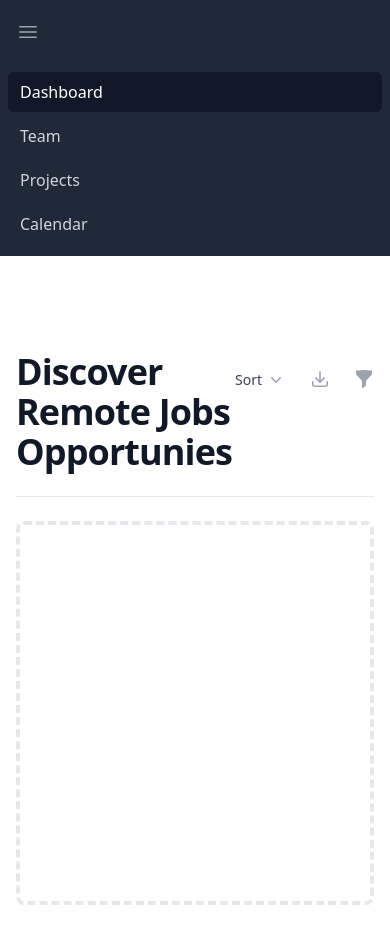
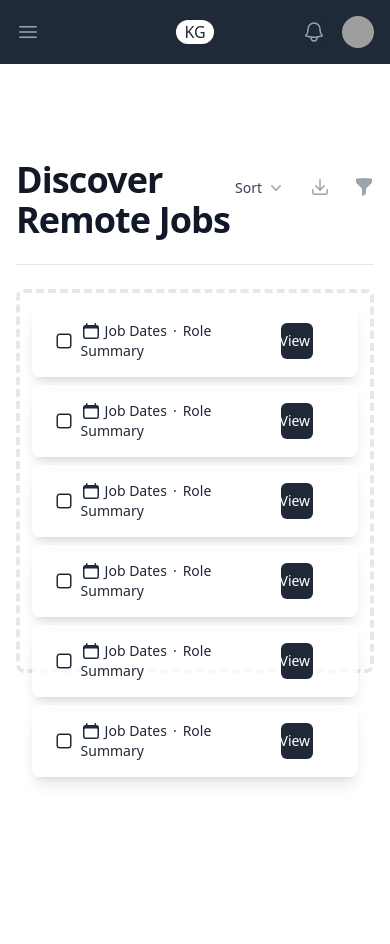
Before and after one commit to alexmochu/jobs-web, a React (Vite) app: page / in a window 390 px wide. Shown: the top 944 px of the page. After the commit the page ends 844 px from the top, so only its background shows below. Built offline with nearby package versions, Linux system fonts and the light colour scheme; grey boxes are pictures that could not be loaded.

Commit message:
setup react query

```diff
--- a/src/App.tsx
+++ b/src/App.tsx
@@ -1,7 +1,7 @@
 import { Fragment, useState } from 'react'
-import { Dialog, Disclosure, Menu, Transition } from '@headlessui/react'
-import { XMarkIcon } from '@heroicons/react/24/outline'
-import { ChevronDownIcon, FunnelIcon, MinusIcon, PlusIcon, Squares2X2Icon, ArrowDownTrayIcon } from '@heroicons/react/20/solid'
+import { Dialog, Disclosure, Menu, Transition, RadioGroup } from '@headlessui/react'
+import { ChevronDownIcon, FunnelIcon, MinusIcon, PlusIcon, Squares2X2Icon, ArrowDownTrayIcon, ArrowTopRightOnSquareIcon, CalendarIcon } from '@heroicons/react/20/solid'
+import { Bars3Icon, BellIcon, XMarkIcon, StopIcon } from '@heroicons/react/24/outline'
 
 import axios from 'axios'
 
@@ -10,6 +10,13 @@ import './App.css'
 const sortOptions = [
   { name: 'Newest', href: '#', current: false },
   { name: 'Oldest', href: '#', current: false },
+]
+
+const navigation = [
+  { name: 'Jobs', href: '#', current: true },
+  { name: 'Employers', href: '#', current: false },
+  // { name: 'Pricing', href: '#', current: false },
+    { name: 'FAQs', href: '#', current: false },
 ]
 
 const filters = [
@@ -46,7 +53,7 @@ const filters = [
   },
     {
     id: 'filter',
-    name: 'Dont Include',
+    name: 'Filter Out',
     options: [
       { value: 'senior', label: 'Senior', checked: false },
       { value: 'junior', label: 'Junior', checked: false },
@@ -57,11 +64,53 @@ const filters = [
   },
 ]
 
+const plans = [
+  {
+    name: 'Startup',
+    ram: '12GB',
+    cpus: '6 CPUs',
+    disk: '160 GB SSD disk',
+  },
+  {
+    name: 'Business',
+    ram: '16GB',
+    cpus: '8 CPUs',
+    disk: '512 GB SSD disk',
+  },
+  {
+    name: 'Enterprise',
+    ram: '32GB',
+    cpus: '12 CPUs',
+    disk: '1024 GB SSD disk',
+  },
+    {
+    name: 'Startup',
+    ram: '12GB',
+    cpus: '6 CPUs',
+    disk: '160 GB SSD disk',
+  },
+  {
+    name: 'Business',
+    ram: '16GB',
+    cpus: '8 CPUs',
+    disk: '512 GB SSD disk',
+  },
+  {
+    name: 'Enterprise',
+    ram: '32GB',
+    cpus: '12 CPUs',
+    disk: '1024 GB SSD disk',
+  },
+]
+
 function classNames(...classes) {
   return classes.filter(Boolean).join(' ')
 }
 
 function App() {
+
+  const [selected, setSelected] = useState(plans[0])
+
   const [modifiedData, setModifiedData] = useState({
     roles: '',
     speciality: 'react',
@@ -108,70 +157,133 @@ function App() {
 
   return (
     <Fragment>
-      <nav className="bg-gray-800">
+    <Disclosure as="nav" className="bg-gray-800">
+      {({ open }) => (
+        <>
           <div className="mx-auto max-w-7xl px-2 sm:px-6 lg:px-8">
             <div className="relative flex h-16 items-center justify-between">
               <div className="absolute inset-y-0 left-0 flex items-center sm:hidden">
-        <button type="button" className="inline-flex items-center justify-center rounded-md p-2 text-gray-400 hover:bg-gray-700 hover:text-white focus:outline-none focus:ring-2 focus:ring-inset focus:ring-white" aria-controls="mobile-menu" aria-expanded="false">
+                {/* Mobile menu button*/}
+                <Disclosure.Button className="inline-flex items-center justify-center rounded-md p-2 text-gray-400 hover:bg-gray-700 hover:text-white focus:outline-none focus:ring-2 focus:ring-inset focus:ring-white">
                   <span className="sr-only">Open main menu</span>
-          <svg className="block h-6 w-6" xmlns="http://www.w3.org/2000/svg" fill="none" viewBox="0 0 24 24" stroke-width="1.5" stroke="currentColor" aria-hidden="true">
-            <path stroke-linecap="round" stroke-linejoin="round" d="M3.75 6.75h16.5M3.75 12h16.5m-16.5 5.25h16.5" />
-          </svg>
-          <svg className="hidden h-6 w-6" xmlns="http://www.w3.org/2000/svg" fill="none" viewBox="0 0 24 24" stroke-width="1.5" stroke="currentColor" aria-hidden="true">
-            <path stroke-linecap="round" stroke-linejoin="round" d="M6 18L18 6M6 6l12 12" />
-          </svg>
-        </button>
+                  {open ? (
+                    <XMarkIcon className="block h-6 w-6" aria-hidden="true" />
+                  ) : (
+                    <Bars3Icon className="block h-6 w-6" aria-hidden="true" />
+                  )}
+                </Disclosure.Button>
               </div>
               <div className="flex flex-1 items-center justify-center sm:items-stretch sm:justify-start">
+                <div className="flex flex-shrink-0 items-center bg-white text-gray-800 px-2 rounded-full">
+                  KG
+                </div>
                 <div className="hidden sm:ml-6 sm:block">
                   <div className="flex space-x-4">
-            <a href="#" className="bg-gray-900 text-white px-3 py-2 rounded-md text-sm font-medium" aria-current="page">Job Seekers</a>
-
-            <a href="#" className="text-gray-300 hover:bg-gray-700 hover:text-white px-3 py-2 rounded-md text-sm font-medium">Hire Jobers</a>
-
-            <a href="#" className="text-gray-300 hover:bg-gray-700 hover:text-white px-3 py-2 rounded-md text-sm font-medium">Pricing</a>
-
+                    {navigation.map((item) => (
+                      <a
+                        key={item.name}
+                        href={item.href}
+                        className={classNames(
+                          item.current ? 'bg-gray-900 text-white' : 'text-gray-300 hover:bg-gray-700 hover:text-white',
+                          'px-3 py-2 rounded-md text-sm font-medium'
+                        )}
+                        aria-current={item.current ? 'page' : undefined}
+                      >
+                        {item.name}
+                      </a>
+                    ))}
                   </div>
                 </div>
               </div>
-      {/* <div className="absolute inset-y-0 right-0 flex items-center pr-2 sm:static sm:inset-auto sm:ml-6 sm:pr-0">
-        <button type="button" className="rounded-full bg-gray-800 p-1 text-gray-400 hover:text-white focus:outline-none focus:ring-2 focus:ring-white focus:ring-offset-2 focus:ring-offset-gray-800">
+              <div className="absolute inset-y-0 right-0 flex items-center pr-2 sm:static sm:inset-auto sm:ml-6 sm:pr-0">
+                <button
+                  type="button"
+                  className="rounded-full bg-gray-800 p-1 text-gray-400 hover:text-white focus:outline-none focus:ring-2 focus:ring-white focus:ring-offset-2 focus:ring-offset-gray-800"
+                >
                   <span className="sr-only">View notifications</span>
-          <svg className="h-6 w-6" xmlns="http://www.w3.org/2000/svg" fill="none" viewBox="0 0 24 24" stroke-width="1.5" stroke="currentColor" aria-hidden="true">
-            <path stroke-linecap="round" stroke-linejoin="round" d="M14.857 17.082a23.848 23.848 0 005.454-1.31A8.967 8.967 0 0118 9.75v-.7V9A6 6 0 006 9v.75a8.967 8.967 0 01-2.312 6.022c1.733.64 3.56 1.085 5.455 1.31m5.714 0a24.255 24.255 0 01-5.714 0m5.714 0a3 3 0 11-5.714 0" />
-          </svg>
+                  <BellIcon className="h-6 w-6" aria-hidden="true" />
                 </button>
 
-        <div className="relative ml-3">
+                {/* Profile dropdown */}
+                <Menu as="div" className="relative ml-3">
                   <div>
-            <button type="button" className="flex rounded-full bg-gray-800 text-sm focus:outline-none focus:ring-2 focus:ring-white focus:ring-offset-2 focus:ring-offset-gray-800" id="user-menu-button" aria-expanded="false" aria-haspopup="true">
+                    <Menu.Button className="flex rounded-full bg-gray-800 text-sm focus:outline-none focus:ring-2 focus:ring-white focus:ring-offset-2 focus:ring-offset-gray-800">
                       <span className="sr-only">Open user menu</span>
-              <img className="h-8 w-8 rounded-full" src="https://images.unsplash.com/photo-1472099645785-5658abf4ff4e?ixlib=rb-1.2.1&ixid=eyJhcHBfaWQiOjEyMDd9&auto=format&fit=facearea&facepad=2&w=256&h=256&q=80" alt=""/>
-            </button>
+                      <img
+                        className="h-8 w-8 rounded-full"
+                        src="https://images.unsplash.com/photo-1472099645785-5658abf4ff4e?ixlib=rb-1.2.1&ixid=eyJhcHBfaWQiOjEyMDd9&auto=format&fit=facearea&facepad=2&w=256&h=256&q=80"
+                        alt=""
+                      />
+                    </Menu.Button>
                   </div>
-
-          <div className="absolute right-0 z-10 mt-2 w-48 origin-top-right rounded-md bg-white py-1 shadow-lg ring-1 ring-black ring-opacity-5 focus:outline-none" role="menu" aria-orientation="vertical" aria-labelledby="user-menu-button" tabIndex="-1">
-            <a href="#" className="block px-4 py-2 text-sm text-gray-700" role="menuitem" tabIndex="-1" id="user-menu-item-0">Your Profile</a>
-            <a href="#" className="block px-4 py-2 text-sm text-gray-700" role="menuitem" tabIndex="-1" id="user-menu-item-1">Settings</a>
-            <a href="#" className="block px-4 py-2 text-sm text-gray-700" role="menuitem" tabIndex="-1" id="user-menu-item-2">Sign out</a>
+                  <Transition
+                    as={Fragment}
+                    enter="transition ease-out duration-100"
+                    enterFrom="transform opacity-0 scale-95"
+                    enterTo="transform opacity-100 scale-100"
+                    leave="transition ease-in duration-75"
+                    leaveFrom="transform opacity-100 scale-100"
+                    leaveTo="transform opacity-0 scale-95"
+                  >
+                    <Menu.Items className="absolute right-0 z-10 mt-2 w-48 origin-top-right rounded-md bg-white py-1 shadow-lg ring-1 ring-black ring-opacity-5 focus:outline-none">
+                      <Menu.Item>
+                        {({ active }) => (
+                          <a
+                            href="#"
+                            className={classNames(active ? 'bg-gray-100' : '', 'block px-4 py-2 text-sm text-gray-700')}
+                          >
+                            Your Profile
+                          </a>
+                        )}
+                      </Menu.Item>
+                      <Menu.Item>
+                        {({ active }) => (
+                          <a
+                            href="#"
+                            className={classNames(active ? 'bg-gray-100' : '', 'block px-4 py-2 text-sm text-gray-700')}
+                          >
+                            Settings
+                          </a>
+                        )}
+                      </Menu.Item>
+                      <Menu.Item>
+                        {({ active }) => (
+                          <a
+                            href="#"
+                            className={classNames(active ? 'bg-gray-100' : '', 'block px-4 py-2 text-sm text-gray-700')}
+                          >
+                            Sign out
+                          </a>
+                        )}
+                      </Menu.Item>
+                    </Menu.Items>
+                  </Transition>
+                </Menu>
               </div>
-        </div>
-      </div> */}
             </div>
           </div>
 
-  <div className="sm:hidden" id="mobile-menu">
+          <Disclosure.Panel className="sm:hidden">
             <div className="space-y-1 px-2 pt-2 pb-3">
-      <a href="#" className="bg-gray-900 text-white block px-3 py-2 rounded-md text-base font-medium" aria-current="page">Dashboard</a>
-
-      <a href="#" className="text-gray-300 hover:bg-gray-700 hover:text-white block px-3 py-2 rounded-md text-base font-medium">Team</a>
-
-      <a href="#" className="text-gray-300 hover:bg-gray-700 hover:text-white block px-3 py-2 rounded-md text-base font-medium">Projects</a>
-
-      <a href="#" className="text-gray-300 hover:bg-gray-700 hover:text-white block px-3 py-2 rounded-md text-base font-medium">Calendar</a>
+              {navigation.map((item) => (
+                <Disclosure.Button
+                  key={item.name}
+                  as="a"
+                  href={item.href}
+                  className={classNames(
+                    item.current ? 'bg-gray-900 text-white' : 'text-gray-300 hover:bg-gray-700 hover:text-white',
+                    'block px-3 py-2 rounded-md text-base font-medium'
+                  )}
+                  aria-current={item.current ? 'page' : undefined}
+                >
+                  {item.name}
+                </Disclosure.Button>
+              ))}
             </div>
-  </div>
-</nav>
+          </Disclosure.Panel>
+        </>
+      )}
+    </Disclosure>
 <main>
   <div className="bg-white">
       <div>
@@ -261,13 +373,24 @@ function App() {
                   </form>
                 </Dialog.Panel>
               </Transition.Child>
+                                                              <Menu as="div" className="relative inline-block text-left">
+                        <div className="shrink-0 text-gray-800">
+                        <Menu.Button className="inline-flex w-full justify-center rounded-md bg-gray-800 px-4 py-2 text-sm font-medium text-white hover:bg-opacity-30 focus:outline-none focus-visible:ring-2 focus-visible:ring-white focus-visible:ring-opacity-75">
+                          View
+                          <ArrowTopRightOnSquareIcon
+                            className="ml-2 -mr-1 h-5 w-5 text-white"
+                            aria-hidden="true"
+                          />
+                        </Menu.Button>
+                        </div>
+                        </Menu>
             </div>
           </Dialog>
         </Transition.Root>
 
         <main className="mx-auto max-w-7xl px-4 sm:px-6 lg:px-8">
           <div className="flex items-baseline justify-between border-b border-gray-200 pt-24 pb-6">
-            <h1 className="text-4xl font-bold tracking-tight text-gray-900">Discover Remote Jobs Opportunies</h1>
+            <h1 className="text-4xl font-bold tracking-tight text-gray-900">Discover Remote Jobs</h1>
 
             <div className="flex items-center">
               <Menu as="div" className="relative inline-block text-left">
@@ -379,12 +502,115 @@ function App() {
                     )}
                   </Disclosure>
                 ))}
+                    <Menu as="div" className="relative text-left mt-4">
+                        <div className="shrink-0 text-gray-800 text-center">
+                        <Menu.Button className="inline-flex w-full justify-center rounded-md bg-gray-800 px-4 py-2 text-sm font-medium text-white hover:bg-opacity-30 focus:outline-none focus-visible:ring-2 focus-visible:ring-white focus-visible:ring-opacity-75">
+                          Search
+                        </Menu.Button>
+                        </div>
+                        </Menu>
               </form>
 
               {/* Product grid */}
               <div className="lg:col-span-3">
                 {/* Replace with your content */}
-                <div className="h-96 rounded-lg border-4 border-dashed border-gray-200 lg:h-full" />
+                <div className="h-96 rounded-lg border-4 border-dashed border-gray-200 lg:h-full">
+                  {/* <table className="table-auto">
+  <tbody>
+    <tr>
+      <td><input type="checkbox" className="appearance-none checked:bg-blue-500 ..." /></td>
+      <td>Role</td>
+      <td>Summary</td>
+      <td>Job Date</td>
+      <td><a><button>Visit</button></a></td>
+    </tr>
+    <tr>
+      <td><input type="checkbox" className="appearance-none checked:bg-blue-500 ..." /></td>
+      <td>Role</td>
+      <td>Summary</td>
+      <td>Job Date</td>
+      <td><a><button>Visit</button></a></td>
+    </tr>
+    <tr>
+      <td><input type="checkbox" className="appearance-none checked:bg-blue-500 ..." /></td>
+      <td>Role</td>
+      <td>Summary</td>
+      <td>Job date</td>
+      <td><a><button>Visit</button></a></td>
+    </tr>
+  </tbody>
+</table> */}
+
+        <RadioGroup value={selected} onChange={setSelected}>
+          <RadioGroup.Label className="sr-only">Server size</RadioGroup.Label>
+          <div className="space-y-2 my-3">
+            {plans.map((plan) => (
+              <RadioGroup.Option
+                key={plan.name}
+                value={plan}
+                className={({ checked }) =>
+                  `${
+                    'bg-white bg-opacity-75 text-gray-800'
+                  }
+                  relative flex cursor-pointer rounded-lg mx-3 px-5 py-4 shadow-lg shadow-black-500/40 hover:shadow-gray-800/40`
+                }
+              >
+                {() => (
+                  <>
+                    <div className="w-full items-center grid grid-cols-10">
+
+                      <div className="shrink-0 text-gray-800">
+                        <StopIcon className="block h-6 w-6" aria-hidden="true" />
+                      </div>
+                      <div className="items-left col-span-7">
+                        <div className="text-sm">
+                          <RadioGroup.Label
+                            as="p"
+                            className={`font-medium flex ${
+                              'text-gray-800'
+                            }`}
+                          >
+                          <span><CalendarIcon className="mr-1 h-5 w-5 text-gray-800"
+                           aria-hidden="true" /></span>
+                            {' '}
+                            <span>
+                              {'Job Dates'}
+                            </span>
+                            {' '}
+                            <span className='mr-1.5 ml-1.5' aria-hidden="true">&middot;</span>
+                            {'Role'}
+                          </RadioGroup.Label>
+                          <RadioGroup.Description
+                            as="span"
+                            className={`inline ${
+                              'text-gray-800'
+                            }`}
+                          >
+                            <span>
+                              {'Summary'}
+                            </span>
+                          </RadioGroup.Description>
+                        </div>
+                      </div>
+                            <Menu as="div" className="relative inline-block text-left">
+                        <div className="shrink-0 text-gray-800">
+                        <Menu.Button className="inline-flex w-full justify-center rounded-md bg-gray-800 px-4 py-2 text-sm font-medium text-white hover:bg-opacity-30 focus:outline-none focus-visible:ring-2 focus-visible:ring-white focus-visible:ring-opacity-75">
+                          View
+                          <ArrowTopRightOnSquareIcon
+                            className="ml-2 -mr-1 h-5 w-5 text-white"
+                            aria-hidden="true"
+                          />
+                        </Menu.Button>
+                        </div>
+                        </Menu>
+                    </div>
+                  </>
+                )}
+              </RadioGroup.Option>
+            ))}
+          </div>
+        </RadioGroup>
+                </div>
                 {/* /End replace */}
               </div>
             </div>
--- a/src/main.tsx
+++ b/src/main.tsx
@@ -3,8 +3,13 @@ import ReactDOM from 'react-dom/client'
 import App from './App'
 import './index.css'
 
+import { QueryClient, QueryClientProvider } from "react-query";
+const queryClient = new QueryClient();
+
 ReactDOM.createRoot(document.getElementById('root') as HTMLElement).render(
   <React.StrictMode>
-    <App />
+    <QueryClientProvider client={queryClient}>
+      <App />
+    </QueryClientProvider>
   </React.StrictMode>,
 )
```
Also changed, not shown: src/apiClient.ts (added, +56 -0 lines). Lines whose indentation alone changed are shown as unchanged.
